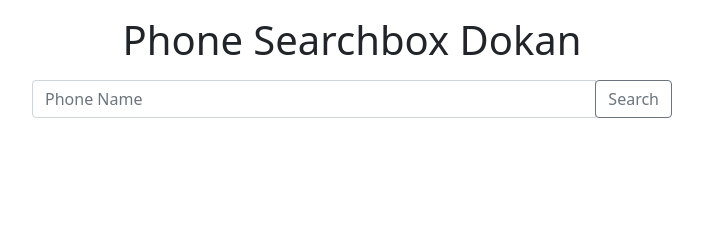
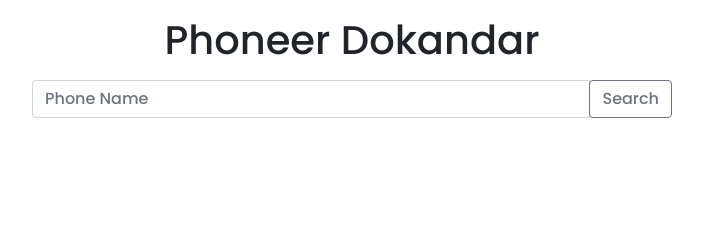
Before and after one commit to Jefranulislam/Phone-Hunter--Phoneer-Dokandar, a plain HTML site: page index.html in a window 1280 px wide. Shown: the whole page, without its empty margins (288-991 px from the left). Drawn offline with nearby package versions, Linux system fonts and the light colour scheme.

Commit message:
hudai probelm dey

```diff
--- a/index.html
+++ b/index.html
@@ -8,10 +8,20 @@
     <title>Phone Search</title>
     <link href="https://cdn.jsdelivr.net/npm/bootstrap@5.1.3/dist/css/bootstrap.min.css" rel="stylesheet"
         integrity="sha384-1BmE4kWBq78iYhFldvKuhfTAU6auU8tT94WrHftjDbrCEXSU1oBoqyl2QvZ6jIW3" crossorigin="anonymous">
+    <link rel="preconnect" href="https://fonts.googleapis.com">
+    <link rel="preconnect" href="https://fonts.gstatic.com" crossorigin>
+    <link
+        href="https://fonts.googleapis.com/css2?family=Poppins:ital,wght@0,100;0,200;0,500;0,600;0,700;1,100;1,200&display=swap"
+        rel="stylesheet">
+    <style>
+        body {
+            font-family: poppins;
+        }
+    </style>
 </head>
 
 <body>
-    <h1 class="text-center m-3 "> Phone Searchbox Dokan</h1>
+    <h1 class="text-center m-3 "> Phoneer Dokandar</h1>
     <div class="input-group mb-3 w-50 mx-auto">
         <input id="searchFiled" type="text" class="form-control" placeholder="Phone Name" aria-label="Phone's name"
             aria-describedby="basic-addon2">
--- a/script.js
+++ b/script.js
@@ -63,7 +63,9 @@ const displayDetiles = phoneInfo => {
      <div class="col-md-8">
          <div class="card-body">
              <h2 class="card-title text-capitalize">${phoneInfo.data.name}</h2>
+             <h5 class="card-title text-capitalize">${phoneInfo.data.releaseDate}</h5>
              <p class="card-text card-footer border-primary"> Storage: ${Object.values(phoneInfo.data.mainFeatures)}</p >
+             <p class="card-text card-footer border-primary"> others: ${Object.values(phoneInfo.data.others)}</p >
              <p class="card-text card-footer border-primary">Sensors: ${Object.values(phoneInfo.data.mainFeatures.sensors)}</p >
 
          </div >
```
